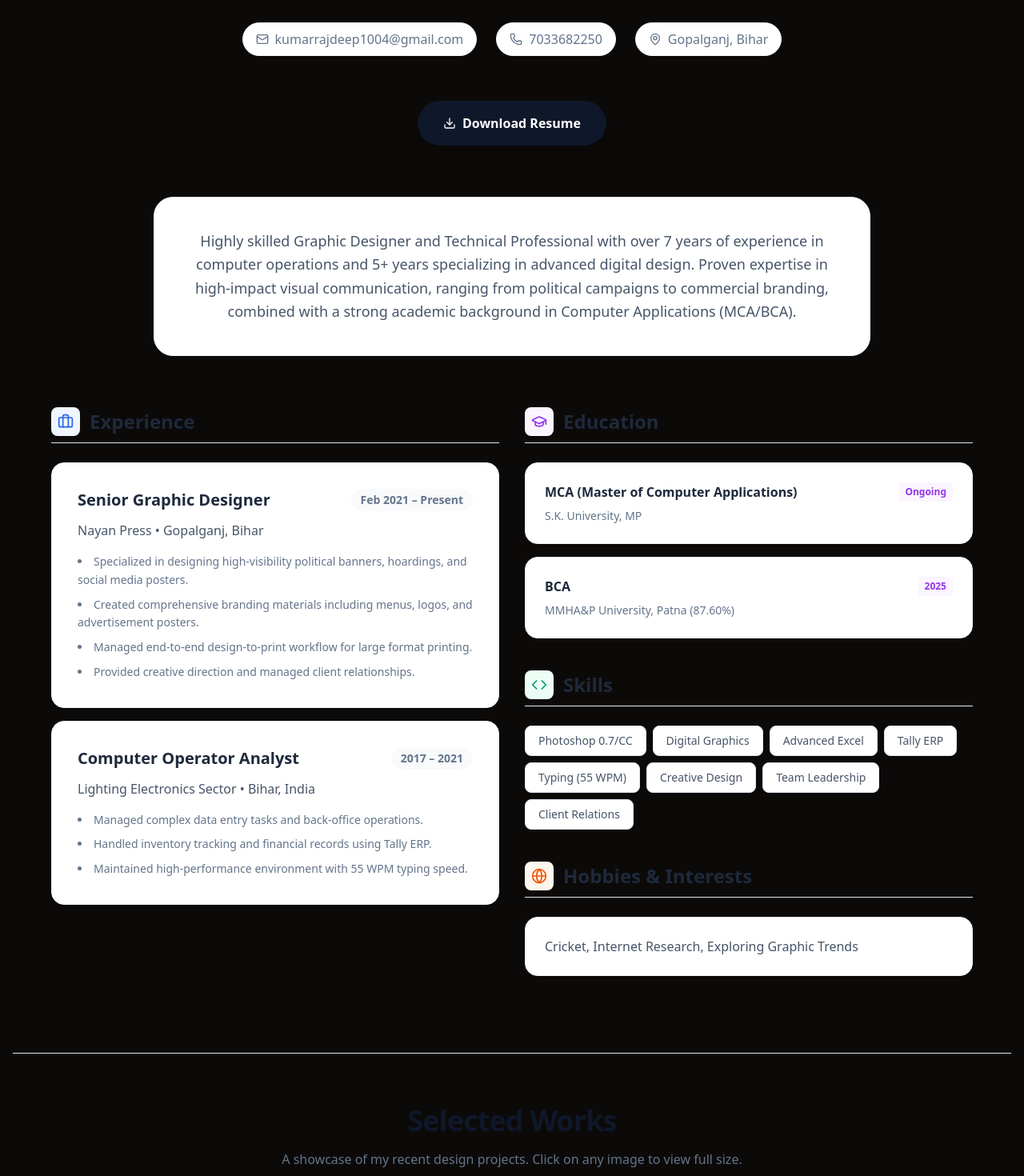
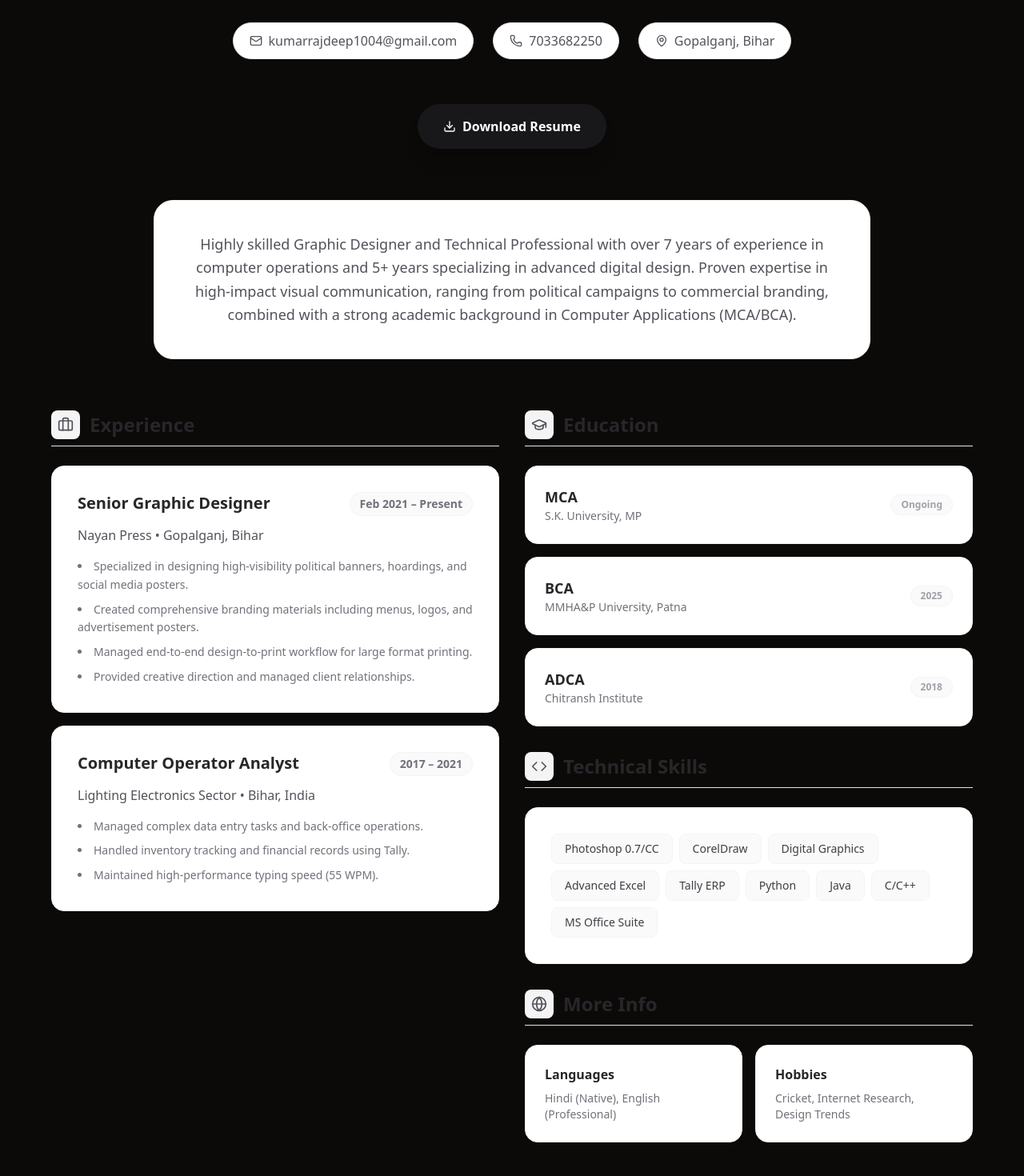
Before and after one commit to prajaptivishal/rajdeep_portfolio, a React (Vite) app: page / in a window 1280 px wide. Shown: the part 420-1890 px from the top of the page at 80% size. Built offline with nearby package versions, Linux system fonts and the light colour scheme; no server answers.

Commit message:
Fix dark mode issue and switch to Zinc light theme

```diff
--- a/index.html
+++ b/index.html
@@ -1,11 +1,11 @@
 <!doctype html>
-<html lang="en" class="dark">
+<html lang="en">
   <head>
     <meta charset="UTF-8" />
     <meta name="viewport" content="width=device-width, initial-scale=1.0" />
-    <title>Graphic Designer Portfolio</title>
+    <title>Kumar Rajdeep - Graphic Designer</title>
   </head>
-  <body class="bg-stone-950 text-stone-50 antialiased selection:bg-stone-800">
+  <body>
     <div id="root"></div>
     <script type="module" src="/src/main.jsx"></script>
   </body>
--- a/src/components/MasonryGrid.jsx
+++ b/src/components/MasonryGrid.jsx
@@ -3,7 +3,7 @@ import React from 'react';
 const MasonryGrid = ({ images }) => {
   if (!images || images.length === 0) {
     return (
-      <div className="text-center text-slate-400 py-24 bg-slate-50 rounded-3xl border border-dashed border-slate-200">
+      <div className="text-center text-zinc-400 py-24 bg-zinc-50 rounded-3xl border border-dashed border-zinc-200">
         <p className="text-lg">No designs uploaded yet.</p>
       </div>
     );
@@ -12,14 +12,14 @@ const MasonryGrid = ({ images }) => {
   return (
     <div className="columns-1 md:columns-2 lg:columns-3 gap-6 space-y-6">
       {images.map((img) => (
-        <div key={img.key} className="break-inside-avoid relative group overflow-hidden rounded-2xl bg-slate-100 shadow-sm hover:shadow-xl transition-all duration-500">
+        <div key={img.key} className="break-inside-avoid relative group overflow-hidden rounded-2xl bg-white shadow-sm hover:shadow-xl transition-all duration-500 border border-zinc-100">
           <img
             src={img.url}
             alt={img.key}
             className="w-full h-auto object-cover transition-transform duration-700 group-hover:scale-105"
             loading="lazy"
           />
-          <div className="absolute inset-0 bg-slate-900/60 opacity-0 group-hover:opacity-100 transition-opacity duration-300 flex items-end p-6">
+          <div className="absolute inset-0 bg-zinc-900/60 opacity-0 group-hover:opacity-100 transition-opacity duration-300 flex items-end p-6">
             <span className="text-white font-medium text-lg transform translate-y-4 group-hover:translate-y-0 transition-transform duration-300">
               {img.key.split('-').slice(1).join('-')}
             </span>
--- a/src/index.css
+++ b/src/index.css
@@ -4,6 +4,6 @@
 
 @layer base {
   body {
-    @apply bg-slate-50 text-slate-900 antialiased;
+    @apply bg-zinc-50 text-zinc-900 antialiased selection:bg-zinc-200;
   }
 }
--- a/src/pages/Home.jsx
+++ b/src/pages/Home.jsx
@@ -18,31 +18,31 @@ const Home = () => {
         <div className="text-center space-y-8 pt-10">
           {/* Profile Image */}
           <div className="relative mx-auto w-32 h-32 md:w-48 md:h-48 mb-8">
-            <div className="absolute inset-0 rounded-full bg-gradient-to-tr from-blue-100 to-purple-100 opacity-60 blur-2xl"></div>
+            <div className="absolute inset-0 rounded-full bg-gradient-to-tr from-zinc-200 to-stone-200 opacity-60 blur-2xl"></div>
             <img
               src="/profile.png"
               alt="Kumar Rajdeep"
-              className="relative w-full h-full object-cover rounded-full border-4 border-white shadow-xl ring-1 ring-slate-100"
+              className="relative w-full h-full object-cover rounded-full border-4 border-white shadow-2xl ring-1 ring-zinc-200"
             />
           </div>
 
           <div className="space-y-4">
-            <h1 className="text-5xl md:text-7xl font-bold tracking-tighter bg-gradient-to-r from-slate-900 to-slate-600 bg-clip-text text-transparent uppercase">
+            <h1 className="text-5xl md:text-7xl font-bold tracking-tighter text-zinc-900 uppercase">
               Kumar Rajdeep
             </h1>
-            <p className="text-xl md:text-2xl text-slate-500 font-light tracking-wide">
+            <p className="text-xl md:text-2xl text-zinc-500 font-light tracking-wide">
               Graphic Designer & Technical Professional
             </p>
           </div>
 
-          <div className="flex flex-wrap justify-center gap-6 text-slate-500 text-sm md:text-base font-medium">
-            <a href="mailto:kumarrajdeep1004@gmail.com" className="flex items-center gap-2 hover:text-blue-600 transition-colors bg-white px-4 py-2 rounded-full shadow-sm border border-slate-100">
+          <div className="flex flex-wrap justify-center gap-6 text-zinc-600 text-sm md:text-base font-medium">
+            <a href="mailto:kumarrajdeep1004@gmail.com" className="flex items-center gap-2 hover:text-zinc-900 transition-colors bg-white px-5 py-2.5 rounded-full shadow-sm border border-zinc-200 hover:border-zinc-300">
               <Mail className="w-4 h-4" /> kumarrajdeep1004@gmail.com
             </a>
-            <span className="flex items-center gap-2 bg-white px-4 py-2 rounded-full shadow-sm border border-slate-100">
+            <span className="flex items-center gap-2 bg-white px-5 py-2.5 rounded-full shadow-sm border border-zinc-200">
               <Phone className="w-4 h-4" /> 7033682250
             </span>
-            <span className="flex items-center gap-2 bg-white px-4 py-2 rounded-full shadow-sm border border-slate-100">
+            <span className="flex items-center gap-2 bg-white px-5 py-2.5 rounded-full shadow-sm border border-zinc-200">
               <MapPin className="w-4 h-4" /> Gopalganj, Bihar
             </span>
           </div>
@@ -51,7 +51,7 @@ const Home = () => {
             <a
               href="/Rajdeep_CV.pdf"
               download
-              className="inline-flex items-center gap-2 px-8 py-4 bg-slate-900 text-white rounded-full font-semibold hover:bg-slate-800 transition-all transform hover:scale-105 shadow-lg hover:shadow-xl"
+              className="inline-flex items-center gap-2 px-8 py-4 bg-zinc-900 text-white rounded-full font-semibold hover:bg-zinc-800 transition-all transform hover:scale-105 shadow-xl hover:shadow-2xl"
             >
               <Download className="w-4 h-4" /> Download Resume
             </a>
@@ -59,8 +59,8 @@ const Home = () => {
         </div>
 
         {/* Summary */}
-        <div className="max-w-4xl mx-auto bg-white p-10 rounded-3xl shadow-sm border border-slate-100">
-          <p className="text-slate-600 leading-relaxed text-lg text-center font-medium">
+        <div className="max-w-4xl mx-auto bg-white p-10 rounded-3xl shadow-sm border border-zinc-100">
+          <p className="text-zinc-600 leading-relaxed text-lg text-center font-medium">
             Highly skilled Graphic Designer and Technical Professional with over 7 years of experience in computer operations and 5+ years specializing in advanced digital design. Proven expertise in high-impact visual communication, ranging from political campaigns to commercial branding, combined with a strong academic background in Computer Applications (MCA/BCA).
           </p>
         </div>
@@ -70,21 +70,21 @@ const Home = () => {
 
           {/* Experience */}
           <div className="space-y-6">
-            <h3 className="text-2xl font-bold text-slate-800 flex items-center gap-3 pb-2 border-b border-slate-200">
-              <div className="p-2 bg-blue-50 rounded-lg text-blue-600">
+            <h3 className="text-2xl font-bold text-zinc-800 flex items-center gap-3 pb-2 border-b border-zinc-200">
+              <div className="p-2 bg-zinc-100 rounded-lg text-zinc-600">
                 <Briefcase className="w-5 h-5" />
               </div>
               Experience
             </h3>
 
             <div className="space-y-4">
-              <div className="bg-white p-8 rounded-2xl shadow-sm border border-slate-100 hover:shadow-md transition-all group">
+              <div className="bg-white p-8 rounded-2xl shadow-sm border border-zinc-100 hover:shadow-md transition-all group">
                 <div className="flex justify-between items-start mb-3">
-                  <h4 className="text-xl font-bold text-slate-800 group-hover:text-blue-600 transition-colors">Senior Graphic Designer</h4>
-                  <span className="text-sm font-semibold text-slate-500 bg-slate-50 px-3 py-1 rounded-full">Feb 2021 – Present</span>
+                  <h4 className="text-xl font-bold text-zinc-800 group-hover:text-zinc-600 transition-colors">Senior Graphic Designer</h4>
+                  <span className="text-sm font-semibold text-zinc-500 bg-zinc-50 px-3 py-1 rounded-full border border-zinc-100">Feb 2021 – Present</span>
                 </div>
-                <p className="text-slate-600 mb-4 font-medium">Nayan Press • Gopalganj, Bihar</p>
-                <ul className="list-disc list-inside text-slate-500 space-y-2 text-sm leading-relaxed">
+                <p className="text-zinc-600 mb-4 font-medium">Nayan Press • Gopalganj, Bihar</p>
+                <ul className="list-disc list-inside text-zinc-500 space-y-2 text-sm leading-relaxed">
                   <li>Specialized in designing high-visibility political banners, hoardings, and social media posters.</li>
                   <li>Created comprehensive branding materials including menus, logos, and advertisement posters.</li>
                   <li>Managed end-to-end design-to-print workflow for large format printing.</li>
@@ -92,78 +92,97 @@ const Home = () => {
                 </ul>
               </div>
 
-              <div className="bg-white p-8 rounded-2xl shadow-sm border border-slate-100 hover:shadow-md transition-all group">
+              <div className="bg-white p-8 rounded-2xl shadow-sm border border-zinc-100 hover:shadow-md transition-all group">
                 <div className="flex justify-between items-start mb-3">
-                  <h4 className="text-xl font-bold text-slate-800 group-hover:text-blue-600 transition-colors">Computer Operator Analyst</h4>
-                  <span className="text-sm font-semibold text-slate-500 bg-slate-50 px-3 py-1 rounded-full">2017 – 2021</span>
+                  <h4 className="text-xl font-bold text-zinc-800 group-hover:text-zinc-600 transition-colors">Computer Operator Analyst</h4>
+                  <span className="text-sm font-semibold text-zinc-500 bg-zinc-50 px-3 py-1 rounded-full border border-zinc-100">2017 – 2021</span>
                 </div>
-                <p className="text-slate-600 mb-4 font-medium">Lighting Electronics Sector • Bihar, India</p>
-                <ul className="list-disc list-inside text-slate-500 space-y-2 text-sm leading-relaxed">
+                <p className="text-zinc-600 mb-4 font-medium">Lighting Electronics Sector • Bihar, India</p>
+                <ul className="list-disc list-inside text-zinc-500 space-y-2 text-sm leading-relaxed">
                   <li>Managed complex data entry tasks and back-office operations.</li>
-                  <li>Handled inventory tracking and financial records using Tally ERP.</li>
-                  <li>Maintained high-performance environment with 55 WPM typing speed.</li>
+                  <li>Handled inventory tracking and financial records using Tally.</li>
+                  <li>Maintained high-performance typing speed (55 WPM).</li>
                 </ul>
               </div>
             </div>
           </div>
 
-          {/* Education & Skills */}
-          <div className="space-y-10">
+          {/* Right Column: Education & Skills */}
+          <div className="space-y-8">
             {/* Education */}
             <div className="space-y-6">
-              <h3 className="text-2xl font-bold text-slate-800 flex items-center gap-3 pb-2 border-b border-slate-200">
-                <div className="p-2 bg-purple-50 rounded-lg text-purple-600">
+              <h3 className="text-2xl font-bold text-zinc-800 flex items-center gap-3 pb-2 border-b border-zinc-200">
+                <div className="p-2 bg-zinc-100 rounded-lg text-zinc-600">
                   <GraduationCap className="w-5 h-5" />
                 </div>
                 Education
               </h3>
-              <div className="grid gap-4">
-                <div className="bg-white p-6 rounded-2xl shadow-sm border border-slate-100 hover:shadow-md transition-all">
-                  <div className="flex justify-between items-center mb-2">
-                    <span className="font-bold text-slate-800">MCA (Master of Computer Applications)</span>
-                    <span className="text-xs font-bold text-purple-600 bg-purple-50 px-2 py-1 rounded">Ongoing</span>
+
+              <div className="space-y-4">
+                <div className="bg-white p-6 rounded-2xl shadow-sm border border-zinc-100 flex justify-between items-center group hover:shadow-md transition-all">
+                  <div>
+                    <h4 className="text-lg font-bold text-zinc-800 group-hover:text-zinc-600 transition-colors">MCA</h4>
+                    <p className="text-zinc-500 text-sm">S.K. University, MP</p>
                   </div>
-                  <p className="text-slate-500 text-sm">S.K. University, MP</p>
+                  <span className="text-xs font-semibold text-zinc-400 bg-zinc-50 px-3 py-1 rounded-full border border-zinc-100">Ongoing</span>
                 </div>
-                <div className="bg-white p-6 rounded-2xl shadow-sm border border-slate-100 hover:shadow-md transition-all">
-                  <div className="flex justify-between items-center mb-2">
-                    <span className="font-bold text-slate-800">BCA</span>
-                    <span className="text-xs font-bold text-purple-600 bg-purple-50 px-2 py-1 rounded">2025</span>
+
+                <div className="bg-white p-6 rounded-2xl shadow-sm border border-zinc-100 flex justify-between items-center group hover:shadow-md transition-all">
+                  <div>
+                    <h4 className="text-lg font-bold text-zinc-800 group-hover:text-zinc-600 transition-colors">BCA</h4>
+                    <p className="text-zinc-500 text-sm">MMHA&P University, Patna</p>
                   </div>
-                  <p className="text-slate-500 text-sm">MMHA&P University, Patna (87.60%)</p>
+                  <span className="text-xs font-semibold text-zinc-400 bg-zinc-50 px-3 py-1 rounded-full border border-zinc-100">2025</span>
+                </div>
+
+                <div className="bg-white p-6 rounded-2xl shadow-sm border border-zinc-100 flex justify-between items-center group hover:shadow-md transition-all">
+                  <div>
+                    <h4 className="text-lg font-bold text-zinc-800 group-hover:text-zinc-600 transition-colors">ADCA</h4>
+                    <p className="text-zinc-500 text-sm">Chitransh Institute</p>
+                  </div>
+                  <span className="text-xs font-semibold text-zinc-400 bg-zinc-50 px-3 py-1 rounded-full border border-zinc-100">2018</span>
                 </div>
               </div>
             </div>
 
             {/* Skills */}
             <div className="space-y-6">
-              <h3 className="text-2xl font-bold text-slate-800 flex items-center gap-3 pb-2 border-b border-slate-200">
-                <div className="p-2 bg-emerald-50 rounded-lg text-emerald-600">
+              <h3 className="text-2xl font-bold text-zinc-800 flex items-center gap-3 pb-2 border-b border-zinc-200">
+                <div className="p-2 bg-zinc-100 rounded-lg text-zinc-600">
                   <Code className="w-5 h-5" />
                 </div>
-                Skills
+                Technical Skills
               </h3>
-              <div className="flex flex-wrap gap-2">
-                {['Photoshop 0.7/CC', 'Digital Graphics', 'Advanced Excel', 'Tally ERP', 'Typing (55 WPM)', 'Creative Design', 'Team Leadership', 'Client Relations'].map((skill) => (
-                  <span key={skill} className="px-4 py-2 bg-white text-slate-600 rounded-lg text-sm font-medium border border-slate-200 shadow-sm hover:border-emerald-200 hover:text-emerald-700 hover:shadow-md transition-all cursor-default">
-                    {skill}
-                  </span>
-                ))}
+
+              <div className="bg-white p-8 rounded-2xl shadow-sm border border-zinc-100">
+                <div className="flex flex-wrap gap-2">
+                  {['Photoshop 0.7/CC', 'CorelDraw', 'Digital Graphics', 'Advanced Excel', 'Tally ERP', 'Python', 'Java', 'C/C++', 'MS Office Suite'].map((skill) => (
+                    <span key={skill} className="px-4 py-2 bg-zinc-50 text-zinc-700 rounded-lg text-sm font-medium border border-zinc-100 hover:bg-zinc-100 hover:border-zinc-200 transition-colors cursor-default">
+                      {skill}
+                    </span>
+                  ))}
+                </div>
               </div>
             </div>
 
-            {/* Hobbies */}
+            {/* Languages & Hobbies */}
             <div className="space-y-6">
-              <h3 className="text-2xl font-bold text-slate-800 flex items-center gap-3 pb-2 border-b border-slate-200">
-                <div className="p-2 bg-orange-50 rounded-lg text-orange-600">
+              <h3 className="text-2xl font-bold text-zinc-800 flex items-center gap-3 pb-2 border-b border-zinc-200">
+                <div className="p-2 bg-zinc-100 rounded-lg text-zinc-600">
                   <Globe className="w-5 h-5" />
                 </div>
-                Hobbies & Interests
+                More Info
               </h3>
-              <div className="bg-white p-6 rounded-2xl shadow-sm border border-slate-100">
-                <p className="text-slate-600 font-medium">
-                  Cricket, Internet Research, Exploring Graphic Trends
-                </p>
+
+              <div className="grid grid-cols-2 gap-4">
+                <div className="bg-white p-6 rounded-2xl shadow-sm border border-zinc-100">
+                  <h4 className="font-semibold text-zinc-800 mb-2">Languages</h4>
+                  <p className="text-zinc-500 text-sm">Hindi (Native), English (Professional)</p>
+                </div>
+                <div className="bg-white p-6 rounded-2xl shadow-sm border border-zinc-100">
+                  <h4 className="font-semibold text-zinc-800 mb-2">Hobbies</h4>
+                  <p className="text-zinc-500 text-sm">Cricket, Internet Research, Design Trends</p>
+                </div>
               </div>
             </div>
           </div>
@@ -171,11 +190,9 @@ const Home = () => {
       </div>
 
       {/* Portfolio Header */}
-      <div className="border-t border-slate-200 pt-16 mb-12 text-center">
-        <h2 className="text-3xl md:text-4xl font-bold tracking-tight mb-4 text-slate-900">
-          Selected Works
-        </h2>
-        <p className="text-slate-500 max-w-2xl mx-auto">
+      <div className="text-center mb-12 space-y-4">
+        <h2 className="text-3xl md:text-4xl font-bold text-zinc-900 tracking-tight">Featured Work</h2>
+        <p className="text-zinc-500 max-w-2xl mx-auto text-lg">
           A showcase of my recent design projects. Click on any image to view full size.
         </p>
       </div>
@@ -183,7 +200,7 @@ const Home = () => {
       {/* Portfolio Grid */}
       {isLoading ? (
         <div className="flex justify-center items-center h-64">
-          <Loader2 className="w-10 h-10 animate-spin text-slate-400" />
+          <Loader2 className="w-10 h-10 animate-spin text-zinc-400" />
         </div>
       ) : error ? (
         <div className="text-center bg-red-50 text-red-600 py-10 rounded-xl border border-red-100">
```
Also changed, not shown: src/pages/AdminDashboard.jsx (+16 -16 lines), src/pages/AdminLogin.jsx (+8 -8 lines).
